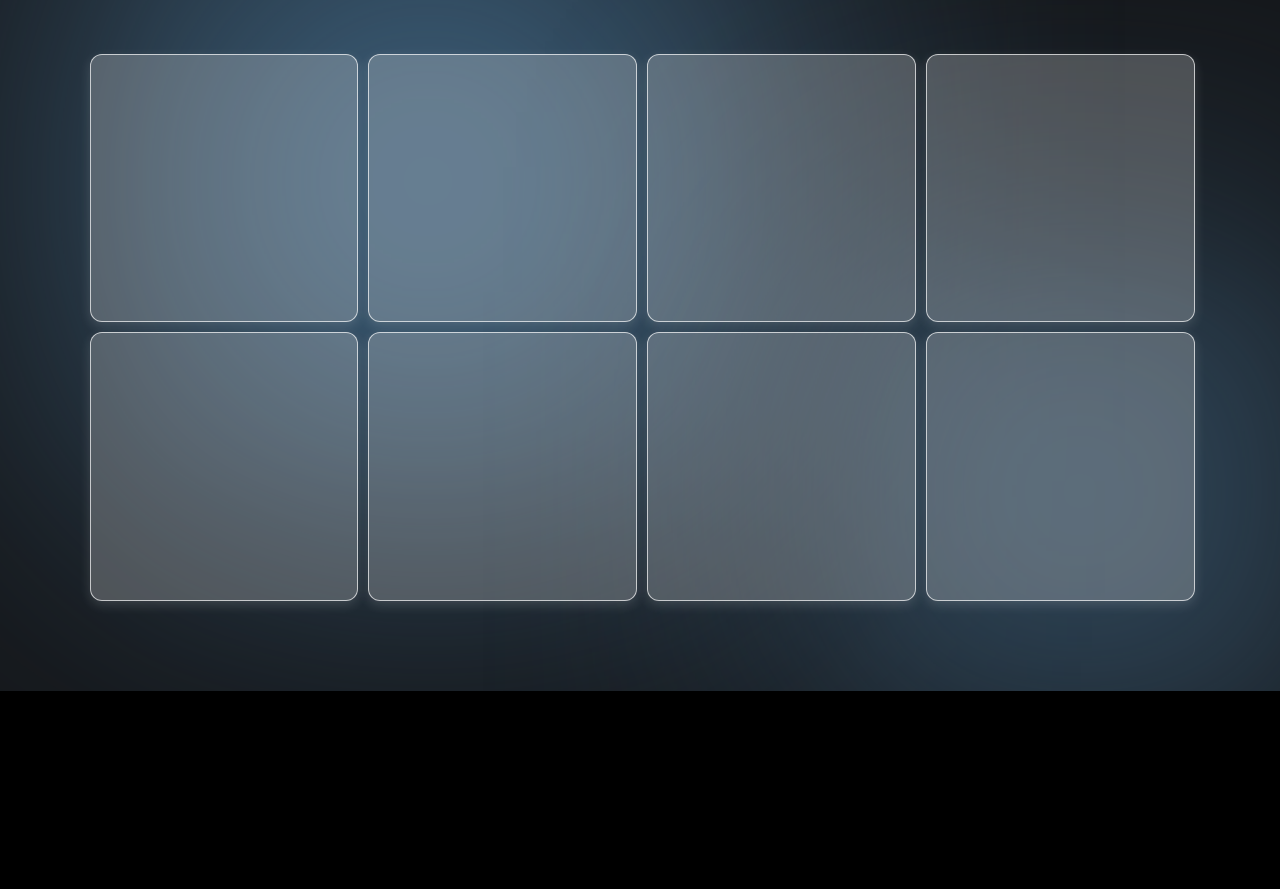
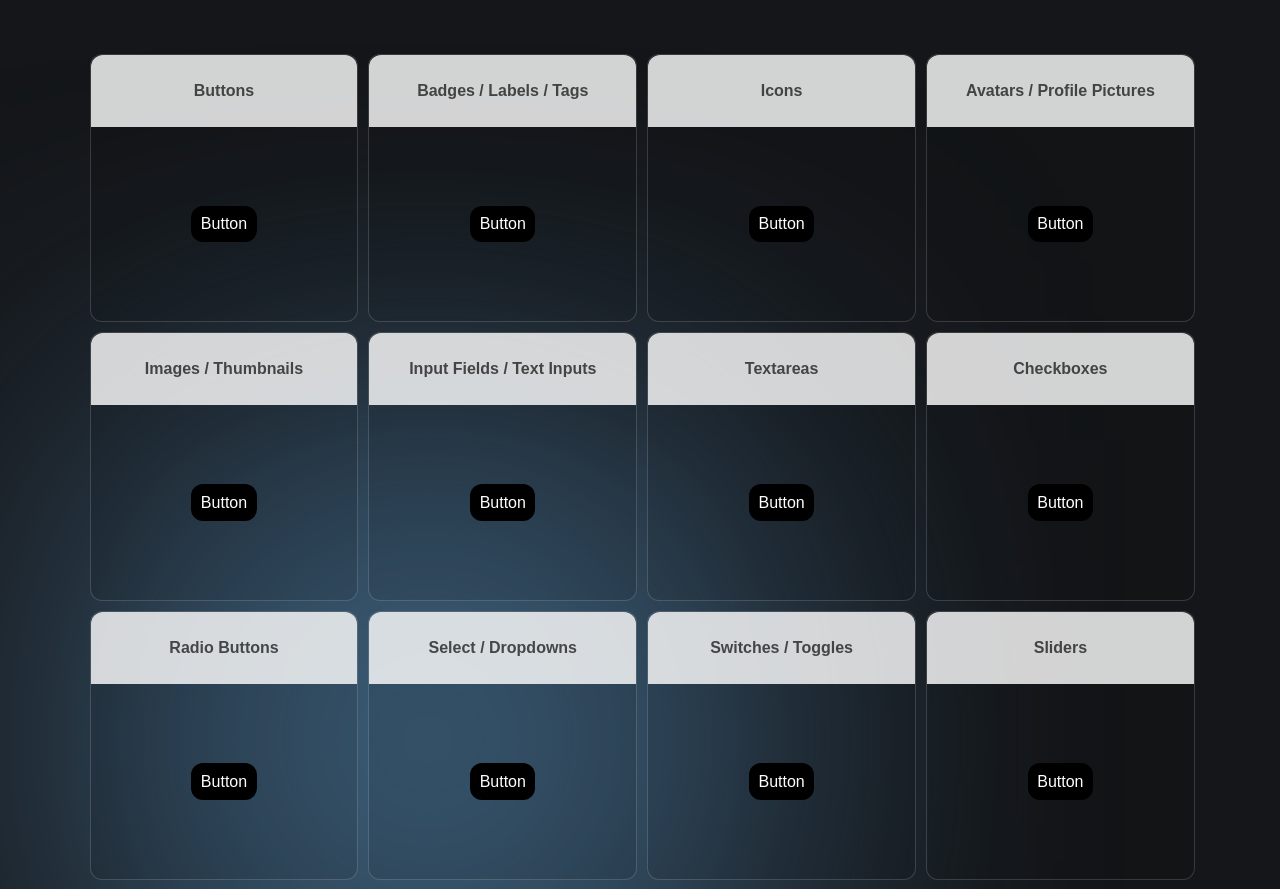
Before and after one commit to vitygo/Reactra-UI, a React (Vite) app: page / in a window 1280 px wide. Shown: the part 2260-3149 px from the top of the page. Before the commit the page ends 2951 px from the top, so only its background shows below. Built offline with nearby package versions, Linux system fonts and the light colour scheme.

Commit message:
update components section and card

```diff
--- a/src/components/MainPage/ComponentsShowcase/ComponentCard.css
+++ b/src/components/MainPage/ComponentsShowcase/ComponentCard.css
@@ -1,21 +1,50 @@
 .component-card{
     height: 40vw;
     width: 40vw;
-    background: rgba(255, 255, 255, 0.233);
+    background:  #00000017;
     border-radius: 12px;
-    border: 1px solid rgba(255, 255, 255, 0.68);
-    box-shadow: rgba(255, 255, 255, 0.141) 0px 4px 12px;
+    border: 1px solid rgba(255, 255, 255, 0.161);
+    box-shadow: rgba(255, 255, 255, 0.002) 0px 4px 12px;
+    transition: 0.1s ease;
+    cursor: pointer;
 }
+
+.component-card:hover{
+    box-shadow: rgba(255, 255, 255, 0.093) 0px 4px 12px;
+}
+
+.card__header{
+    display: flex;
+    justify-content: center;
+    align-items: center;
+    padding: 6%;
+    height: 27%;
+    background: rgba(255, 255, 255, 0.813);
+    width: 100%;
+    border-top-left-radius: 12px;
+    border-top-right-radius: 12px;
+    color: rgba(0, 0, 0, 0.683);
+
+}
+
+.card__body{
+    display: flex;
+    justify-content: center;
+    align-items: center;
+    padding: 6%;
+    width: 100%;
+    height: 73%;
+
+}
+
 
 @media (min-width:768px){
 
     .component-card{
         height: 27vw;
         width: 27vw;
-        background: rgba(255, 255, 255, 0.233);
         border-radius: 12px;
-        border: 1px solid rgba(255, 255, 255, 0.68);
-        box-shadow: rgba(255, 255, 255, 0.141) 0px 4px 12px;
+
     }
 }
 
@@ -23,9 +52,7 @@
     .component-card{
         height: 21vw;
         width: 21vw;
-        background: rgba(255, 255, 255, 0.233);
         border-radius: 12px;
-        border: 1px solid rgba(255, 255, 255, 0.68);
-        box-shadow: rgba(255, 255, 255, 0.141) 0px 4px 12px;
+
     }
 }
--- a/src/components/MainPage/ComponentsShowcase/ComponentsShowcase.jsx
+++ b/src/components/MainPage/ComponentsShowcase/ComponentsShowcase.jsx
@@ -1,5 +1,89 @@
 import './ComponentsShowcase.css'
 import './ComponentCard.css'
+import './ComponetsStyles.css'
+
+const uiComponentsСategories = [
+    {
+      id: 1,
+      category: "Core UI Components",
+      subcategories: [
+        { id: 101, name: "Buttons" },
+        { id: 102, name: "Badges / Labels / Tags" },
+        { id: 103, name: "Icons" },
+        { id: 104, name: "Avatars / Profile Pictures" },
+        { id: 105, name: "Images / Thumbnails" }
+      ]
+    },
+    {
+      id: 2,
+      category: "Forms & Inputs",
+      subcategories: [
+        { id: 201, name: "Input Fields / Text Inputs" },
+        { id: 202, name: "Textareas" },
+        { id: 203, name: "Checkboxes" },
+        { id: 204, name: "Radio Buttons" },
+        { id: 205, name: "Select / Dropdowns" },
+        { id: 206, name: "Switches / Toggles" },
+        { id: 207, name: "Sliders" },
+        { id: 208, name: "Date / Time Pickers" },
+        { id: 209, name: "Form Validation / Error Messages" }
+      ]
+    },
+    {
+      id: 3,
+      category: "Navigation",
+      subcategories: [
+        { id: 301, name: "Navbar / Header" },
+        { id: 302, name: "Sidebar / Drawer" },
+        { id: 303, name: "Breadcrumbs" },
+        { id: 304, name: "Pagination" },
+        { id: 305, name: "Tabs" },
+        { id: 306, name: "Menus / Dropdown Menus" },
+        { id: 307, name: "Steps / Progress Steps" }
+      ]
+    },
+    {
+      id: 4,
+      category: "Layout & Display",
+      subcategories: [
+        { id: 401, name: "Cards" },
+        { id: 402, name: "Modals / Dialogs" },
+        { id: 403, name: "Tooltips" },
+        { id: 404, name: "Popovers" },
+        { id: 405, name: "Accordions / Collapse" },
+        { id: 406, name: "Alerts / Notifications" },
+        { id: 407, name: "Toasts" },
+        { id: 408, name: "Tables / Data Grids" },
+        { id: 409, name: "Lists / List Groups" },
+        { id: 410, name: "Grids / Flex Layouts" }
+      ]
+    },
+    {
+      id: 5,
+      category: "Media & Content",
+      subcategories: [
+        { id: 501, name: "Images / Media Objects" },
+        { id: 502, name: "Avatars" },
+        { id: 503, name: "Carousels / Sliders" },
+        { id: 504, name: "Badges" }
+      ]
+    },
+    {
+      id: 6,
+      category: "Miscellaneous / Utility Components",
+      subcategories: [
+        { id: 601, name: "Progress Bars" },
+        { id: 602, name: "Spinners / Loaders" },
+        { id: 603, name: "Tags / Chips" },
+        { id: 604, name: "Dividers / Separators" },
+        { id: 605, name: "Footers" }
+      ]
+    }
+  ];
+
+
+
+
 
 export default function ComponentsShowcase(){
     return(
@@ -7,22 +91,38 @@ export default function ComponentsShowcase(){
             <h2 className="components-showcase-section__title"><span>Explore</span> the Components</h2>
             <p className="components-showcase-section__text">Browse our library of ready-to-use React components. Click any component to see a live demo and code examples, so you can quickly integrate them into your project</p>
             <div className="components-showcase-section__components-grid">
-                <ComponentCard/>
-                <ComponentCard/>
-                <ComponentCard/>
-                <ComponentCard/>
-                <ComponentCard/>
-                <ComponentCard/>
-                <ComponentCard/>
-                <ComponentCard/>
+                {uiComponentsСategories.map(section => {
+                   return section.subcategories.map(category => {
+                       return <ComponentCard key={category.id} name={category.name} />
+                    })
+
+                })}
+
 
             </div>
         </section>
     );
 }
 
-export function ComponentCard(){
+export function ComponentCard({name}){
     return(
-        <div className="component-card"></div>
+        <div className="component-card">
+            <div className="card__header">
+                <h4>{name}</h4>
+            </div>
+            <div className="card__body">
+               <PrimaryButton/>
+            </div>
+
+            </div>
     )
 }
+
+
+export function PrimaryButton(){
+    return(
+        <button className="primary__button">Button</button>
+    );
+
+
+}
--- /dev/null
+++ b/src/components/MainPage/ComponentsShowcase/ComponetsStyles.css
@@ -0,0 +1,15 @@
+.primary__button{
+    color: white;
+    cursor: pointer;
+    background: none;
+    border: none;
+    background: black;
+    display: flex;
+    justify-content: center;
+    align-items: center;
+    padding: 4%;
+    border-radius: 12px;
+    font-size: 1rem;
+
+
+}
```
